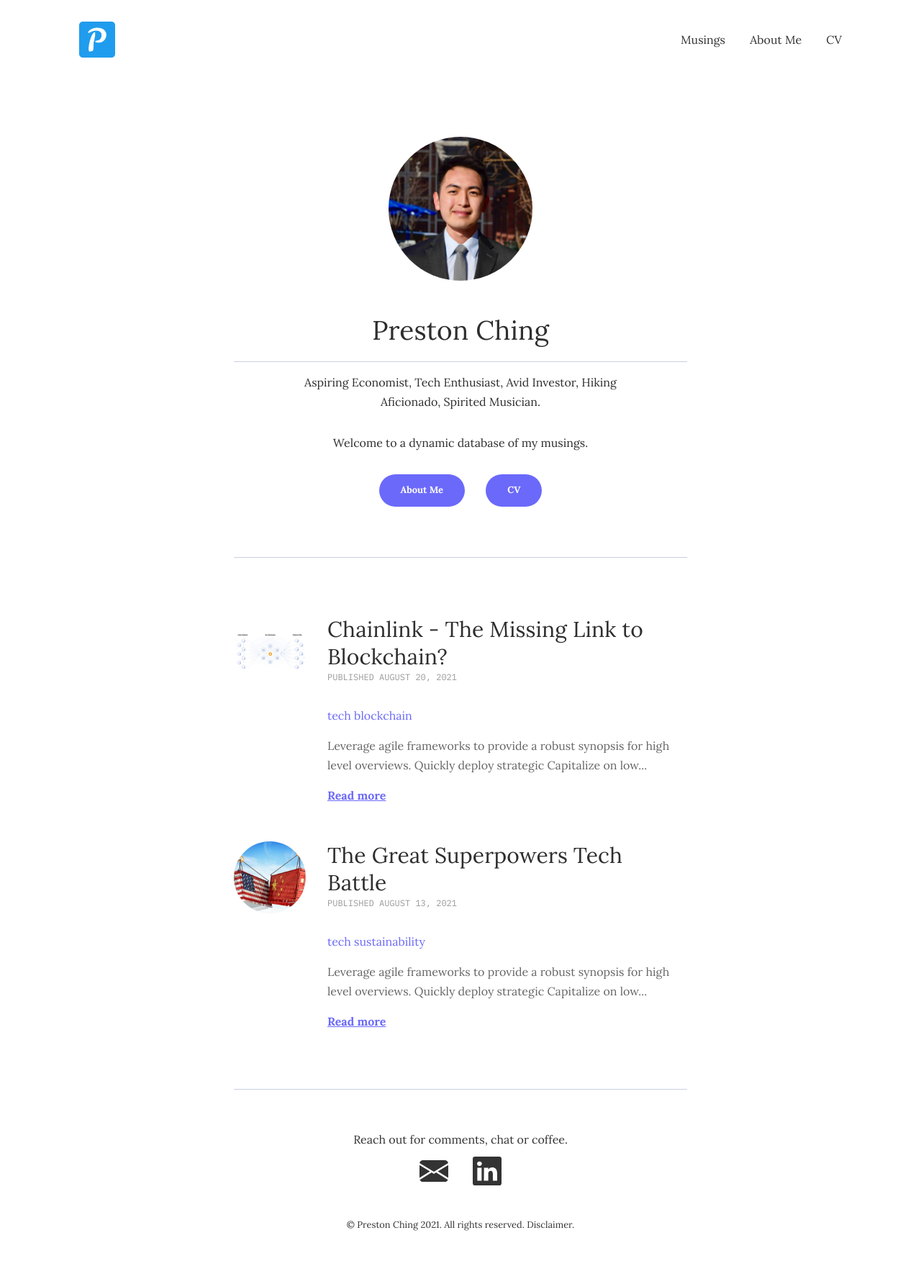
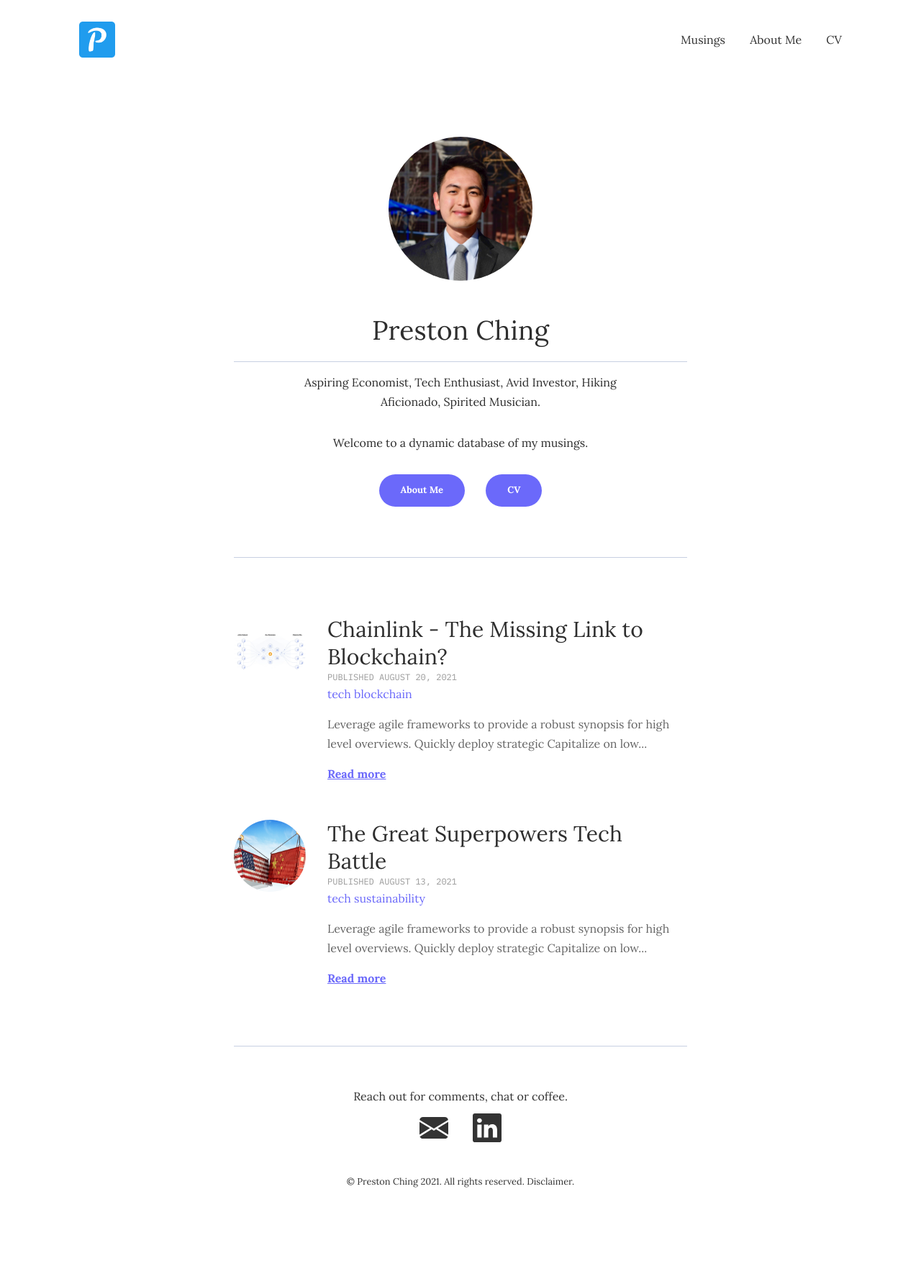
Before and after one commit to PrestonChing/prestonching.github.io, a Jekyll site: the page built from index.html, in a window 1280 px wide. Shown: the whole page at 72% size. Built offline with Jekyll 4.4.1, drawn with Linux system fonts in a browser that asks for light colours; after the commit the page ends 1724 px from its top, so only the background shows below that.

Commit message:
tags margin 2

```diff
--- a/_layouts/post.html
+++ b/_layouts/post.html
@@ -24,8 +24,8 @@ layout: default
     </div>
 
     {% if page.tags.size >= 1 %}
+    Tags:
     <div class="article__tags">
-      Tags:
       {% for tag in page.tags %}
       <a href="{{ site.baseurl }}/tag/{{ tag }}">{{ tag }}</a>
       {% endfor %}
--- a/_sass/4-layouts/_article.scss
+++ b/_sass/4-layouts/_article.scss
@@ -37,15 +37,10 @@
 }
 
 .article__tags {
-  margin-top: 30px;
   margin-bottom: 15px;
   font-weight: 400;
   font-size: 16px;
   line-height: 27px;
-  color: $gray;
-  &:hover {
-    color: $primary-color;
-  }
 }
 
 .article__meta {
```
